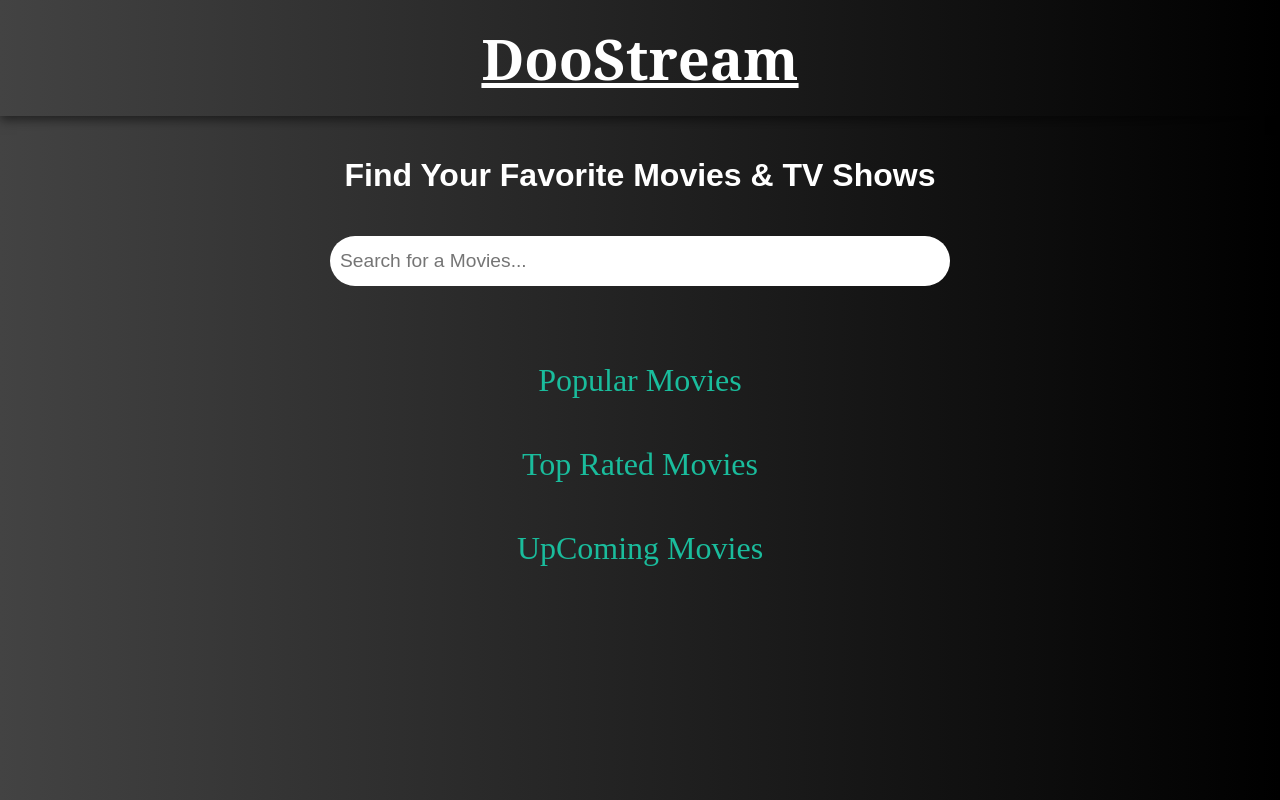
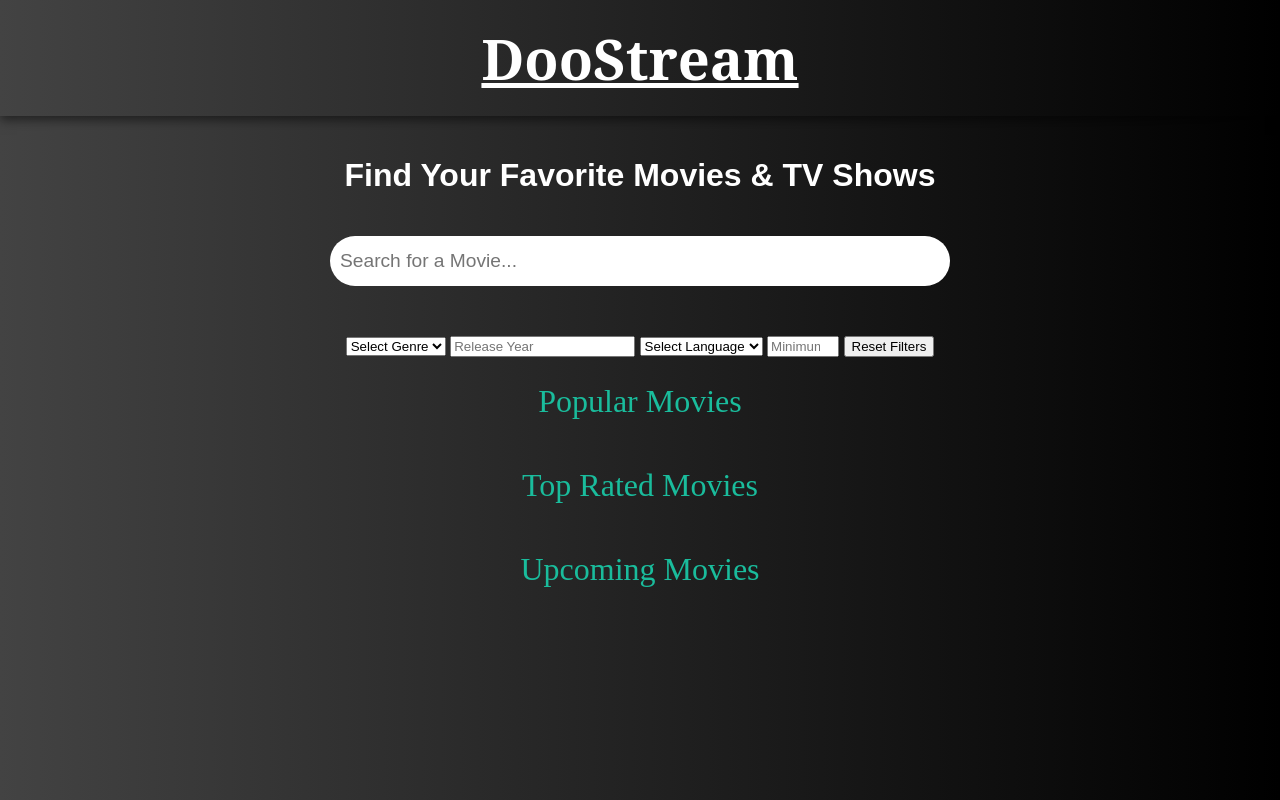
Before and after one commit to 211110222/Simple-Movie-Database-Website-Template, a plain HTML site: page index.html in a window 1280 px wide. Drawn offline with Linux system fonts and the light colour scheme; no server answers; files whose address does not match are found by name.

Commit message:
Update index.html

```diff
--- a/index.html
+++ b/index.html
@@ -9,34 +9,54 @@
 <body>
     <!-- Header Section -->
     <header class="header">
-    <a class=logo href="index.html">DooStream</a>
+        <a class="logo" href="index.html">DooStream</a>
     </header>
-
     <!-- Main Content -->
     <div class="background">
+        <!-- Search Section -->
         <div class="search-container">
             <h1>Find Your Favorite Movies & TV Shows</h1>
-            <input type="text" id="search-bar" placeholder="Search for a Movies...">
+            <input type="text" id="search-bar" placeholder="Search for a Movie...">
             <div class="spinner" id="spinner"></div> <!-- Spinner for loading -->
         </div>
+
+        <!-- Filter Section -->
+        <div class="filter-container">
+            <select id="genre-filter">
+                <option value="">Select Genre</option>
+            </select>
+            <input type="number" id="release-year" placeholder="Release Year">
+            <select id="language-filter">
+                <option value="">Select Language</option>
+            </select>
+            <input type="number" id="rating" placeholder="Minimum Rating" min="0" max="10" step="0.1">
+            <button id="reset-filters">Reset Filters</button>
+        </div>
+        <div id="spinner" style="display: none;">Loading...</div>
+        <div id="search-results"></div>
 
         <!-- Search Results Section -->
         <div id="search-results" class="movie-grid"></div> <!-- Search results as movie cards -->
 
-        <!-- Popular movies section -->
-       <div class="popular-movies">
+        <!-- Popular Movies Section -->
+        <div class="popular-movies">
             <h2>Popular Movies</h2>
             <div id="popular-movie-list" class="movie-grid"></div>
         </div>
+
+        <!-- Top Rated Movies Section -->
         <div class="popular-movies">
             <h2>Top Rated Movies</h2>
             <div id="top-movies" class="movie-grid"></div>
         </div>
+
+        <!-- Upcoming Movies Section -->
         <div class="popular-movies">
-            <h2>UpComing Movies</h2>
+            <h2>Upcoming Movies</h2>
             <div id="upcoming-movies" class="movie-grid"></div>
         </div>
+    </div>
 
-<script src="script.js"></script>
+    <script src="D:\Aldi\MoviePlay\Simple-Movie-Database-Website-Template-aldi\Aldi\script.js"></script>
 </body>
 </html>
```
